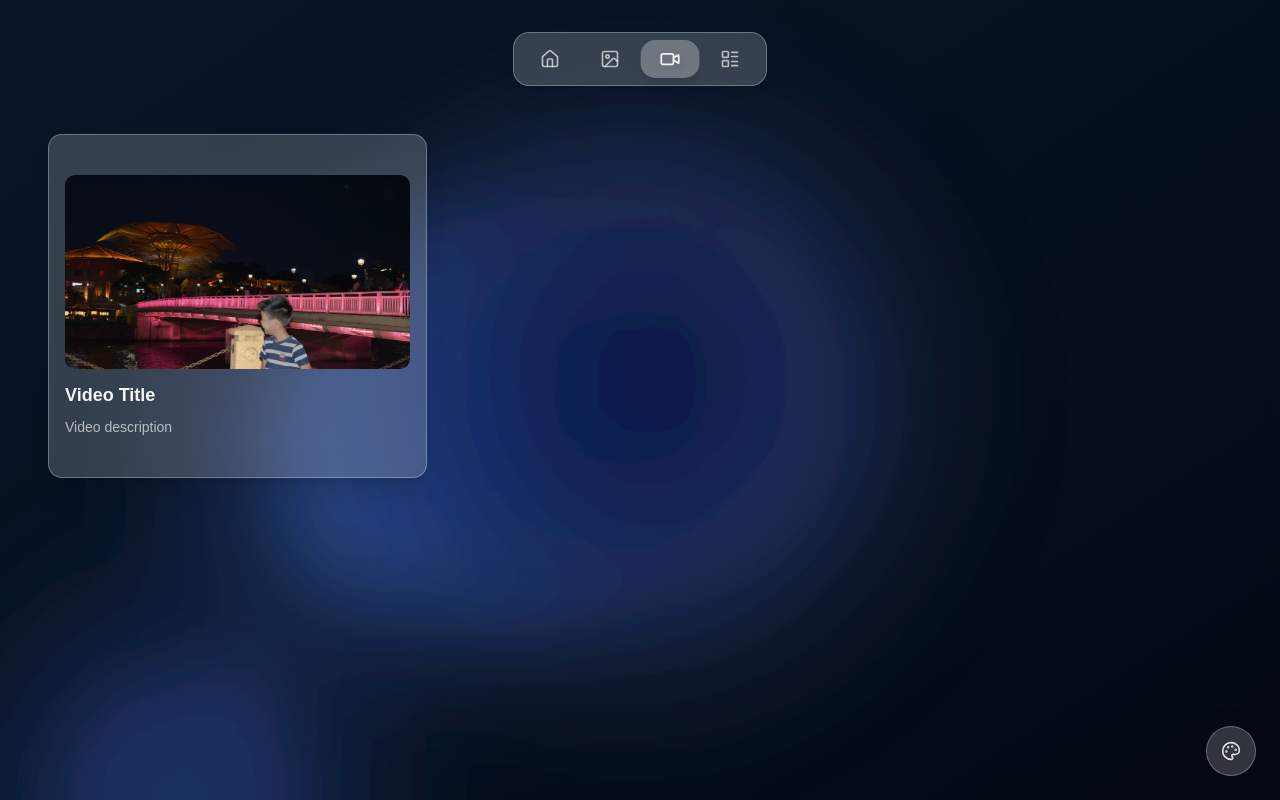
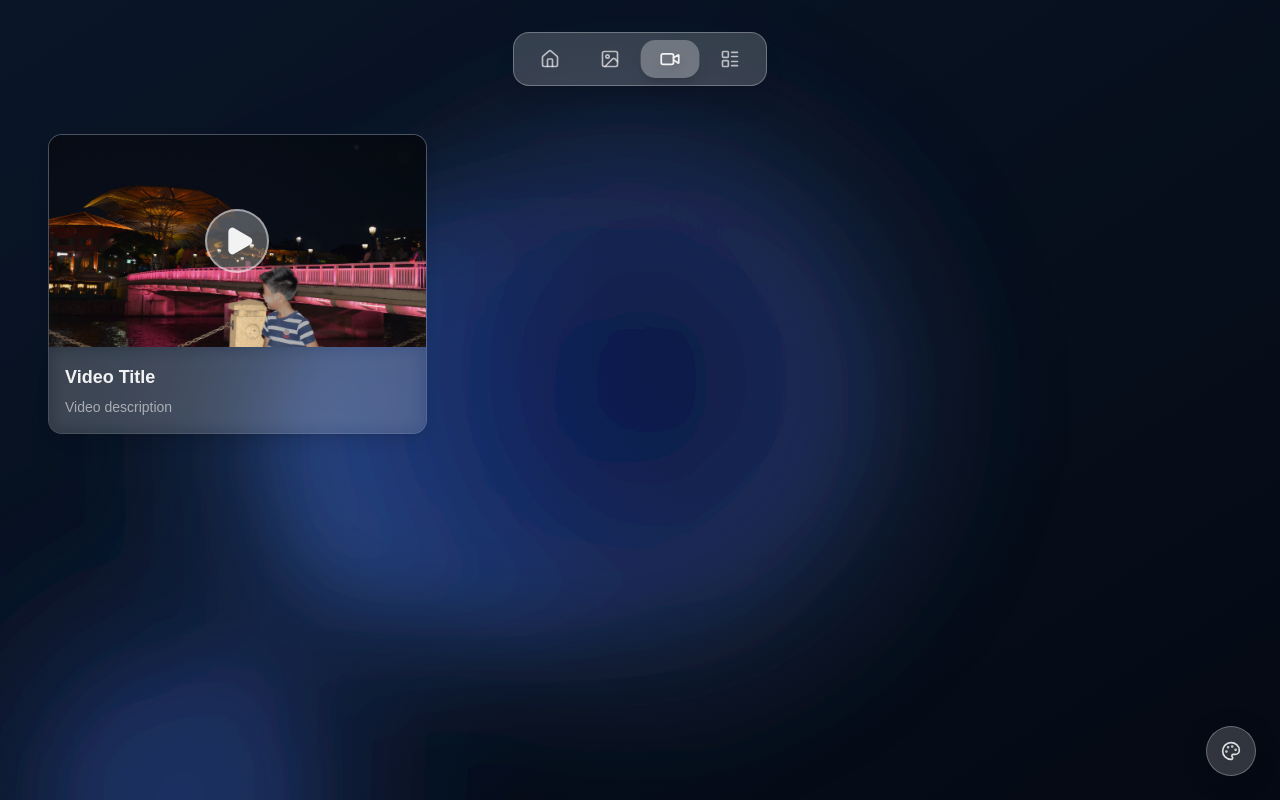
Before and after one commit to yanicells/pixcells, a Next.js app: page /videos in a window 1280 px wide. Built offline with nearby package versions, Linux system fonts and the light colour scheme.

Commit message:
edit card design

```diff
--- a/components/features/video/VideoCard.tsx
+++ b/components/features/video/VideoCard.tsx
@@ -1,3 +1,5 @@
+'use client';
+
 import {
   Card,
   CardContent,
@@ -5,6 +7,8 @@ import {
   CardDescription
 } from "@/components/ui/card"
 import Image from "next/image"
+import { Play } from "lucide-react"
+import { motion } from "framer-motion"
 
 interface VideoCardProps {
   title: string
@@ -15,28 +19,47 @@ interface VideoCardProps {
 
 export default function VideoCard({ title, imageUrl, videoUrl, description }: VideoCardProps) {
   return (
-    <Card className="w-full bg-white/20 backdrop-blur-md border border-white/30 shadow-xl hover:shadow-2xl transition-all duration-300 hover:scale-[1.02]">
-      <CardContent className="p-4">
-        <a href={videoUrl} target="_blank" rel="noopener noreferrer" className="block group">
-          <div className="aspect-video rounded-lg overflow-hidden mb-3 relative">
+    <motion.div
+      whileHover={{ y: -8 }}
+      transition={{ duration: 0.3 }}
+    >
+      <a href={videoUrl} target="_blank" rel="noopener noreferrer" className="block">
+        <div className="rounded-xl overflow-hidden bg-white/10 backdrop-blur-md border border-white/20 shadow-lg hover:shadow-2xl transition-all duration-300 group">
+          {/* Thumbnail image */}
+          <div className="relative aspect-video bg-black/20 overflow-hidden">
             <Image
               src={imageUrl}
               alt={title}
-              width={400}
-              height={225}
-              className="w-full h-full object-cover transition-transform duration-300 group-hover:scale-110"
+              fill
+              sizes="(min-width: 1024px) 33vw, (min-width: 640px) 50vw, 100vw"
+              quality={75}
+              loading="lazy"
+              className="object-cover transition-all duration-500 group-hover:scale-110 group-hover:brightness-75"
             />
+
+            {/* Play button overlay - always visible */}
+            <div className="absolute inset-0 flex items-center justify-center opacity-100">
+              <motion.div
+                className="w-16 h-16 rounded-full bg-white/30 border-2 border-white/50 flex items-center justify-center"
+                whileHover={{ scale: 1.15 }}
+                transition={{ duration: 0.2 }}
+              >
+                <Play className="w-8 h-8 text-white fill-white ml-1" />
+              </motion.div>
+            </div>
           </div>
-        </a>
-        <a href={videoUrl} target="_blank" rel="noopener noreferrer" className="block group">
-          <CardTitle className="text-base sm:text-lg mb-2 text-white group-hover:text-white/80 transition-colors">
-            {title}
-          </CardTitle>
-        </a>
-        <CardDescription className="text-sm text-white/70">
-          {description}
-        </CardDescription>
-      </CardContent>
-    </Card>
+
+          {/* Text section below */}
+          <div className="p-4 bg-white/5 backdrop-blur-sm">
+            <CardTitle className="text-base sm:text-lg mb-1.5 text-white group-hover:text-white/90 transition-colors line-clamp-2">
+              {title}
+            </CardTitle>
+            <CardDescription className="text-xs sm:text-sm text-white/60 line-clamp-2">
+              {description}
+            </CardDescription>
+          </div>
+        </div>
+      </a>
+    </motion.div>
   )
 }
```
